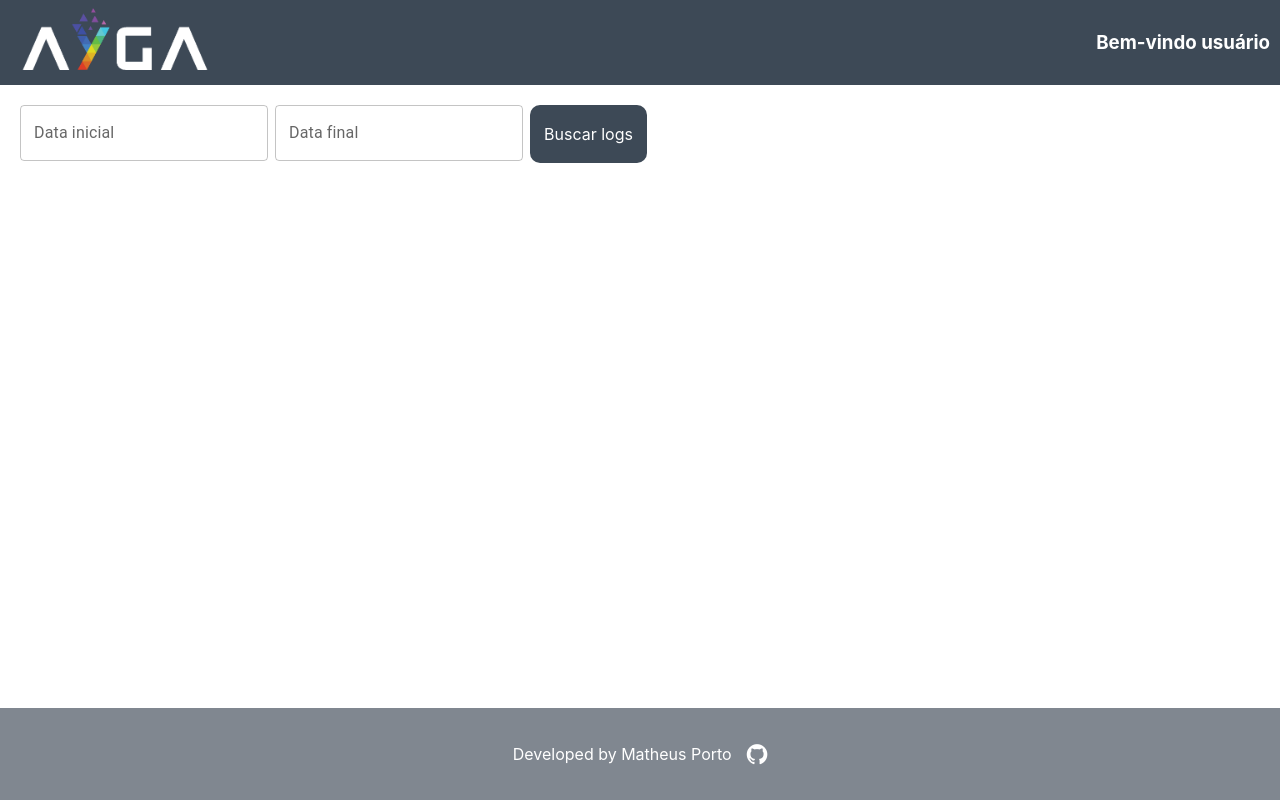
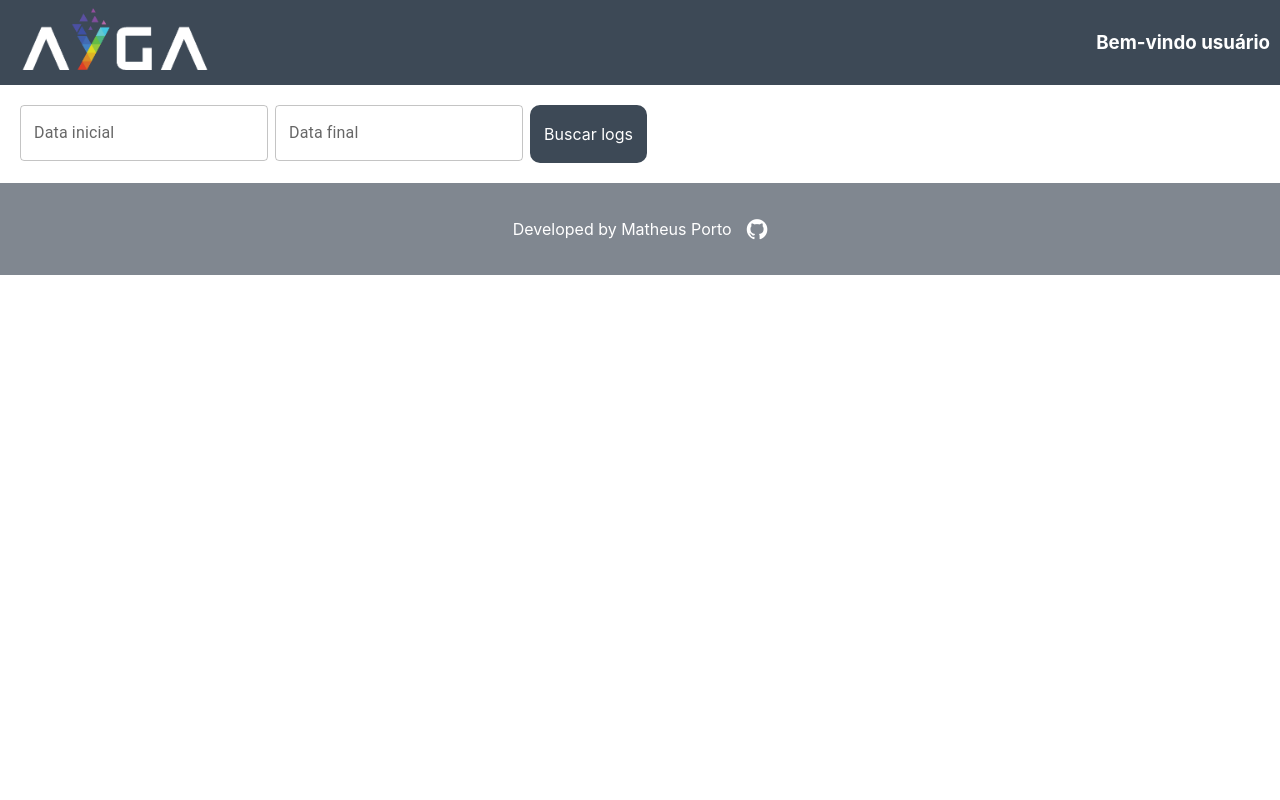
Before and after one commit to matheusmoraesporto/dots-ui, a React (Create React App) app: page / in a window 1280 px wide. Built offline with nearby package versions, Linux system fonts and the light colour scheme.

Commit message:
Fix footer

```diff
--- a/src/components/Footer/styles.css
+++ b/src/components/Footer/styles.css
@@ -1,7 +1,6 @@
 .Footer {
     display: flex;
     position: absolute;
-    bottom: 0;
     width: 100%;
     align-items: center;
     justify-content: center;
--- a/src/components/Main/styles.css
+++ b/src/components/Main/styles.css
@@ -1,6 +1,7 @@
 .Main {
     margin-top: 20px;
     margin-left: 20px;
+    margin: 20px 0 20px 20px;
 }
 
 .dtStart, .dtFinal {
```
